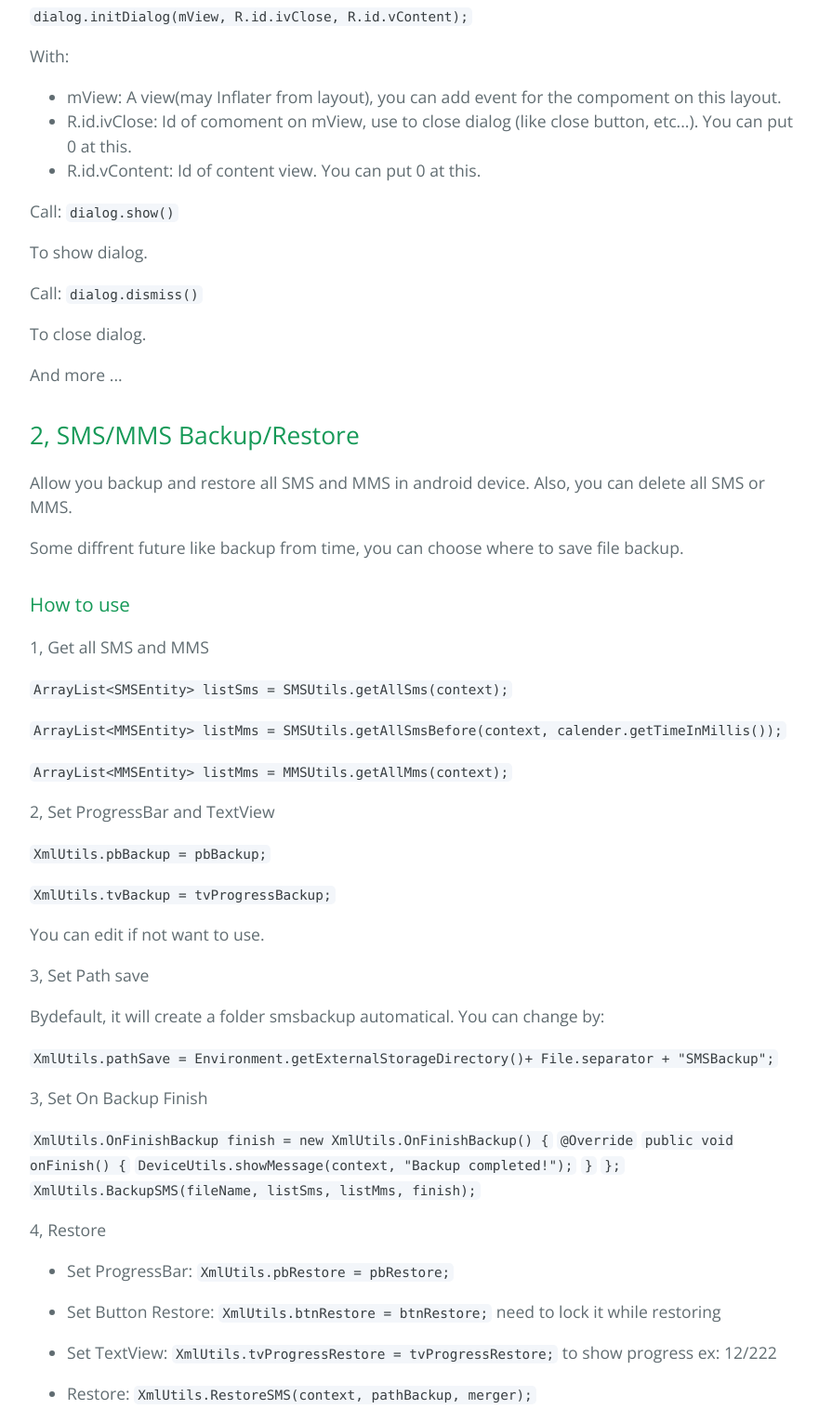
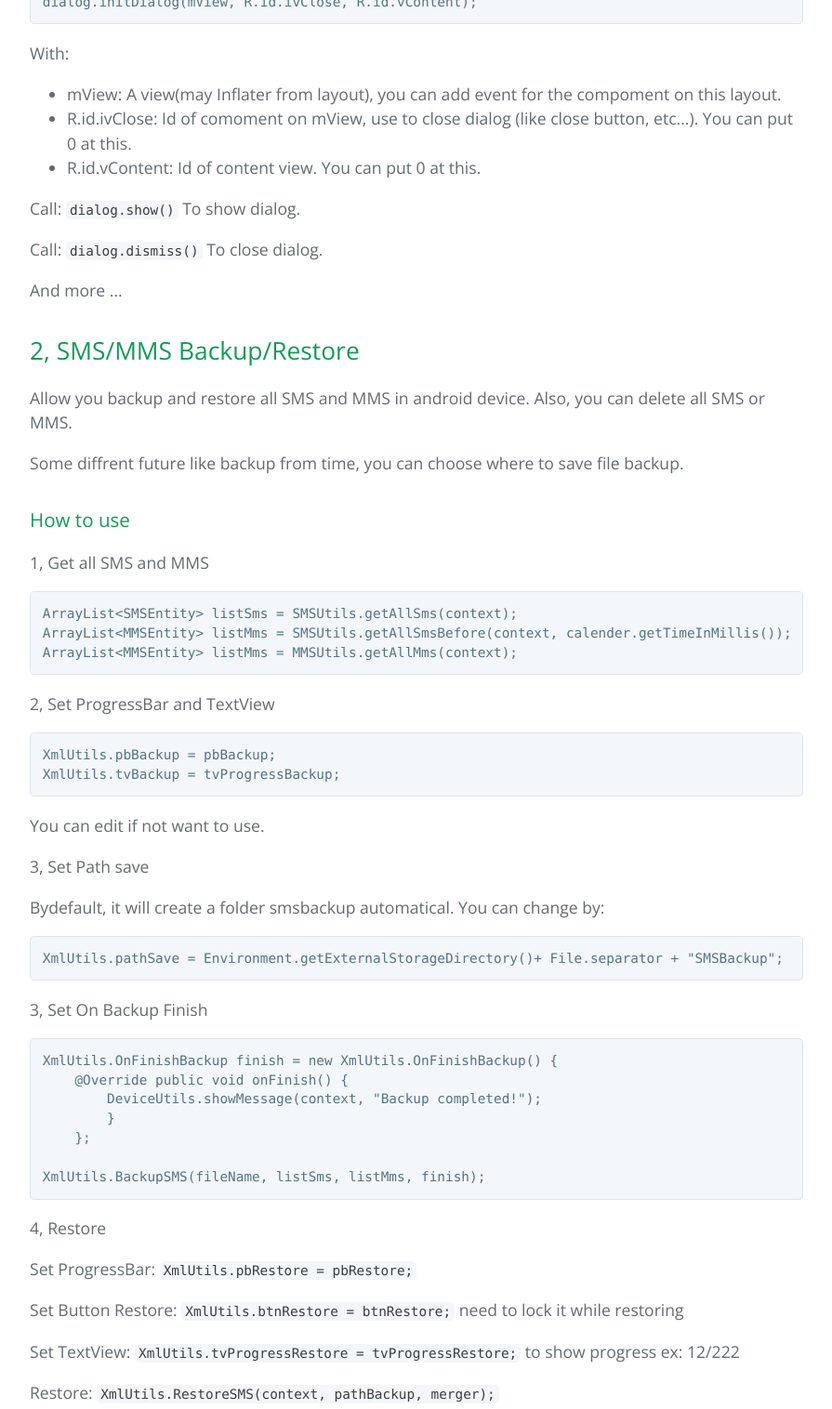
Before and after one commit to cuong1104/cuongandroid, a plain HTML site: page index.html in a window 1280 px wide. Shown: the part 749-2265 px from the top of the page at 93% size, without its empty margins (192-1087 px from the left). Drawn offline with nearby package versions, Linux system fonts and the light colour scheme.

Commit message:
Create gh-pages branch via GitHub

```diff
--- a/index.html
+++ b/index.html
@@ -32,27 +32,24 @@
 <h3>
 <a id="how-to-use" class="anchor" href="#how-to-use" aria-hidden="true"><span class="octicon octicon-link"></span></a>How to use</h3>
 
-<p><code>CustomDialog dialog = new CustomDialog(context);</code></p>
-
-<p><code>dialog.initDialog(mView, R.id.ivClose, R.id.vContent);</code></p>
+<pre><code>CustomDialog dialog = new CustomDialog(context);
+dialog.initDialog(mView, R.id.ivClose, R.id.vContent);
+</code></pre>
 
 <p>With:</p>
 
 <ul>
-<li>mView: A view(may Inflater from layout), you can add event for the compoment on this layout.</li>
-<li>R.id.ivClose: Id of comoment on mView, use to close dialog (like close button, etc...). You can put 0 at this.</li>
+<li>mView: A view(may Inflater from layout), you can add event for the    compoment on this layout. </li>
+<li>R.id.ivClose: Id of comoment on mView, use    to close dialog (like close button, etc...). You can put 0 at this.<br>
+</li>
 <li>R.id.vContent: Id of content view. You can put 0 at this.</li>
 </ul>
 
-<p>Call:
-<code>dialog.show()</code></p>
+<p>Call: <code>dialog.show()</code>
+To show dialog.</p>
 
-<p>To show dialog.</p>
-
-<p>Call:
-<code>dialog.dismiss()</code></p>
-
-<p>To close dialog.</p>
+<p>Call: <code>dialog.dismiss()</code>
+To close dialog.</p>
 
 <p>And more ...</p>
 
@@ -68,17 +65,16 @@
 
 <p>1, Get all SMS and MMS</p>
 
-<p><code>ArrayList&lt;SMSEntity&gt; listSms = SMSUtils.getAllSms(context);</code></p>
-
-<p><code>ArrayList&lt;MMSEntity&gt; listMms = SMSUtils.getAllSmsBefore(context, calender.getTimeInMillis());</code></p>
-
-<p><code>ArrayList&lt;MMSEntity&gt; listMms = MMSUtils.getAllMms(context);</code></p>
+<pre><code>ArrayList&lt;SMSEntity&gt; listSms = SMSUtils.getAllSms(context);
+ArrayList&lt;MMSEntity&gt; listMms = SMSUtils.getAllSmsBefore(context, calender.getTimeInMillis());
+ArrayList&lt;MMSEntity&gt; listMms = MMSUtils.getAllMms(context);
+</code></pre>
 
 <p>2, Set ProgressBar and TextView</p>
 
-<p><code>XmlUtils.pbBackup = pbBackup;</code></p>
-
-<p><code>XmlUtils.tvBackup = tvProgressBackup;</code></p>
+<pre><code>XmlUtils.pbBackup = pbBackup;
+XmlUtils.tvBackup = tvProgressBackup;
+</code></pre>
 
 <p>You can edit if not want to use.</p>
 
@@ -86,26 +82,29 @@
 
 <p>Bydefault, it will create a folder smsbackup automatical. You can change by:</p>
 
-<p><code>XmlUtils.pathSave = Environment.getExternalStorageDirectory()+ File.separator + "SMSBackup";</code></p>
+<pre><code>XmlUtils.pathSave = Environment.getExternalStorageDirectory()+ File.separator + "SMSBackup";
+</code></pre>
 
 <p>3, Set On Backup Finish</p>
 
-<p><code>XmlUtils.OnFinishBackup finish = new XmlUtils.OnFinishBackup() {</code>
-                    <code>@Override</code>
-                    <code>public void onFinish() {</code>
-                        <code>DeviceUtils.showMessage(context, "Backup completed!");</code>
-                    <code>}</code>
-                <code>};</code>
-<code>XmlUtils.BackupSMS(fileName, listSms, listMms, finish);</code></p>
+<pre><code>XmlUtils.OnFinishBackup finish = new XmlUtils.OnFinishBackup() {
+    @Override public void onFinish() {
+        DeviceUtils.showMessage(context, "Backup completed!");
+        }
+    };
+
+XmlUtils.BackupSMS(fileName, listSms, listMms, finish);
+</code></pre>
 
 <p>4, Restore</p>
 
-<ul>
-<li><p>Set ProgressBar: <code>XmlUtils.pbRestore = pbRestore;</code></p></li>
-<li><p>Set Button Restore: <code>XmlUtils.btnRestore = btnRestore;</code> need to lock it while restoring</p></li>
-<li><p>Set TextView: <code>XmlUtils.tvProgressRestore = tvProgressRestore;</code> to show progress ex: 12/222</p></li>
-<li><p>Restore: <code>XmlUtils.RestoreSMS(context, pathBackup, merger);</code></p></li>
-</ul>
+<p>Set ProgressBar: <code>XmlUtils.pbRestore = pbRestore;</code></p>
+
+<p>Set Button Restore: <code>XmlUtils.btnRestore = btnRestore;</code> need to lock it while restoring</p>
+
+<p>Set TextView: <code>XmlUtils.tvProgressRestore = tvProgressRestore;</code> to show progress ex: 12/222</p>
+
+<p>Restore: <code>XmlUtils.RestoreSMS(context, pathBackup, merger);</code></p>
 
       <footer class="site-footer">
         <span class="site-footer-owner"><a href="https://github.com/cuong1104/cuongandroid">CuongAndroid</a> is maintained by <a href="https://github.com/cuong1104">cuong1104</a>.</span>
```
Also changed, not shown: params.json (+1 -1 lines).
